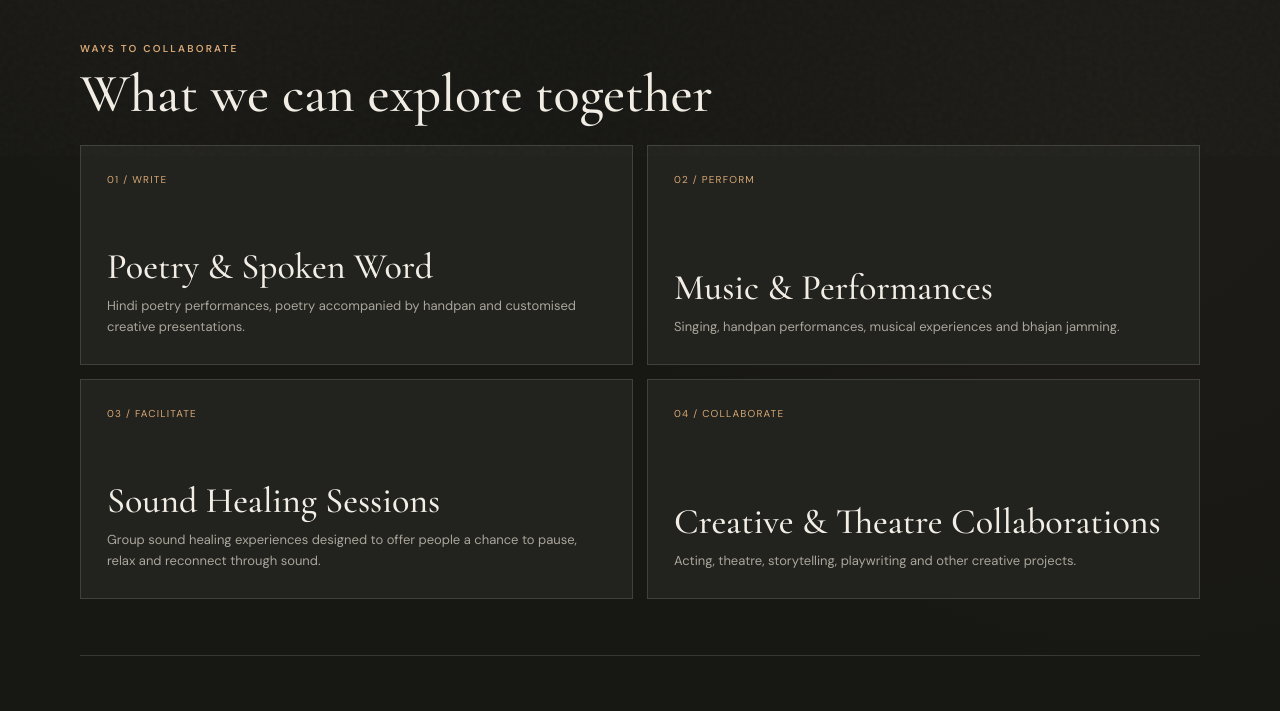
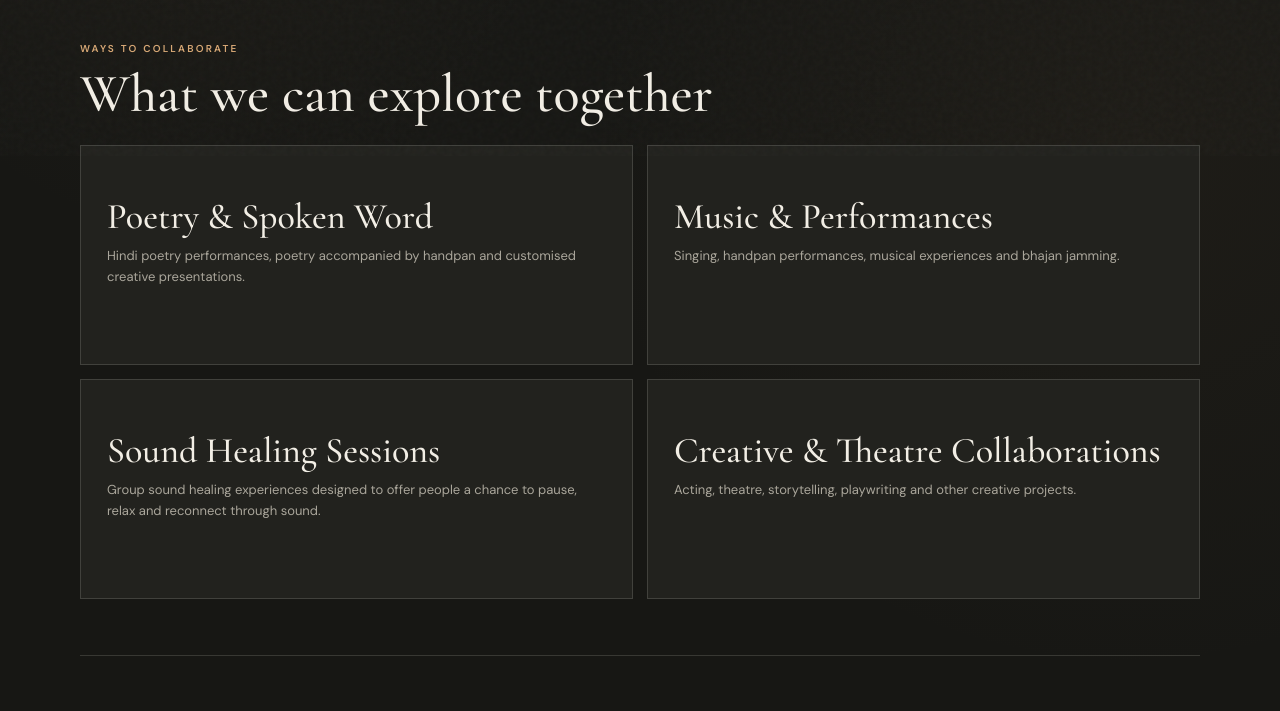
Before and after one commit to scribbledtoday/scribbledtoday-website, an Astro site: page /work-with-me in a window 1280 px wide. Shown: the part 644-1355 px from the top of the page. Built offline with nearby package versions, Linux system fonts and the light colour scheme; Astro itself is replaced by a stand-in of ours; a web font is replaced by a local one.

Commit message:
Apply coordinated ScribbledToday feedback updates

```diff
--- a/src/pages/work-with-me/index.astro
+++ b/src/pages/work-with-me/index.astro
@@ -9,10 +9,10 @@ const email = "hello.scribbledtoday@gmail.com";
     <section class="section"><p class="muted intro">Whether you're planning an event, looking for a performance, organising a group experience or exploring a creative collaboration, I'd love to hear what you have in mind.</p>
       <div class="eyebrow">Ways to collaborate</div><h2 class="section-title">What we can explore together</h2>
       <div class="card-grid">
-        <article class="work-card"><div class="card-meta"><span>01 / Write</span></div><div><h2>Poetry & Spoken Word</h2><p>Hindi poetry performances, poetry accompanied by handpan and customised creative presentations.</p></div></article>
-        <article class="work-card"><div class="card-meta"><span>02 / Perform</span></div><div><h2>Music & Performances</h2><p>Singing, handpan performances, musical experiences and bhajan jamming.</p></div></article>
-        <article class="work-card"><div class="card-meta"><span>03 / Facilitate</span></div><div><h2>Sound Healing Sessions</h2><p>Group sound healing experiences designed to offer people a chance to pause, relax and reconnect through sound.</p></div></article>
-        <article class="work-card"><div class="card-meta"><span>04 / Collaborate</span></div><div><h2>Creative & Theatre Collaborations</h2><p>Acting, theatre, storytelling, playwriting and other creative projects.</p></div></article>
+        <article class="work-card"><div><h2>Poetry & Spoken Word</h2><p>Hindi poetry performances, poetry accompanied by handpan and customised creative presentations.</p></div></article>
+        <article class="work-card"><div><h2>Music & Performances</h2><p>Singing, handpan performances, musical experiences and bhajan jamming.</p></div></article>
+        <article class="work-card"><div><h2>Sound Healing Sessions</h2><p>Group sound healing experiences designed to offer people a chance to pause, relax and reconnect through sound.</p></div></article>
+        <article class="work-card"><div><h2>Creative & Theatre Collaborations</h2><p>Acting, theatre, storytelling, playwriting and other creative projects.</p></div></article>
       </div>
     </section>
     <section class="section"><div class="enquiry"><div class="eyebrow">Have something in mind?</div><h2>Every idea begins with a conversation.</h2><p>Tell me a little about what you're planning, and let's explore how we can bring it to life.</p><div class="contact-actions"><a class="btn primary" href={`mailto:${email}`}>Send an Email ↗</a><a class="btn" href={instagram} target="_blank" rel="noreferrer">Connect on Instagram ↗</a></div><p class="contact-email"><a href={`mailto:${email}`}>{email}</a></p></div></section>
```
